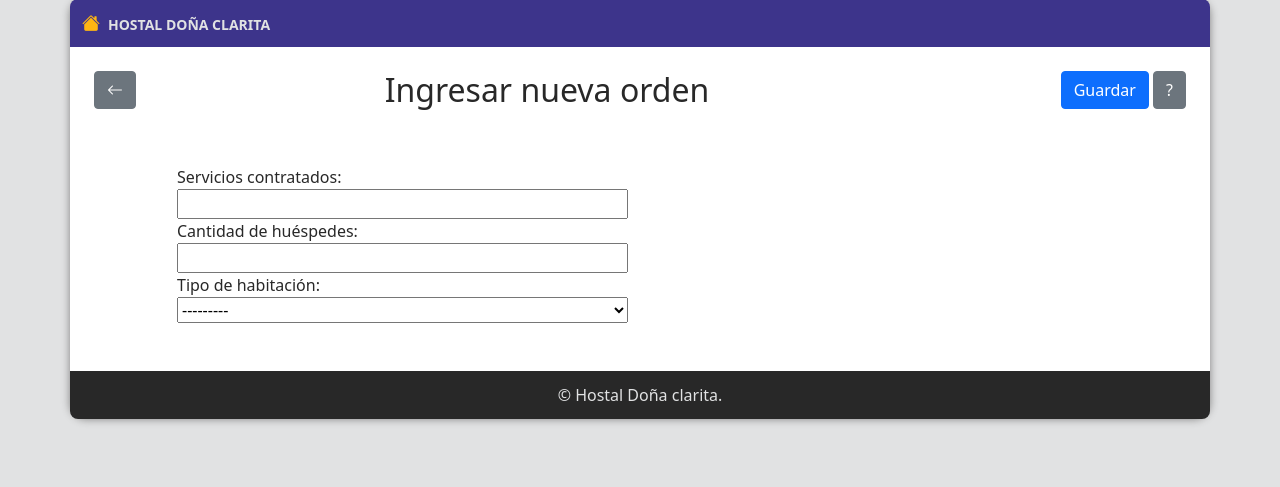
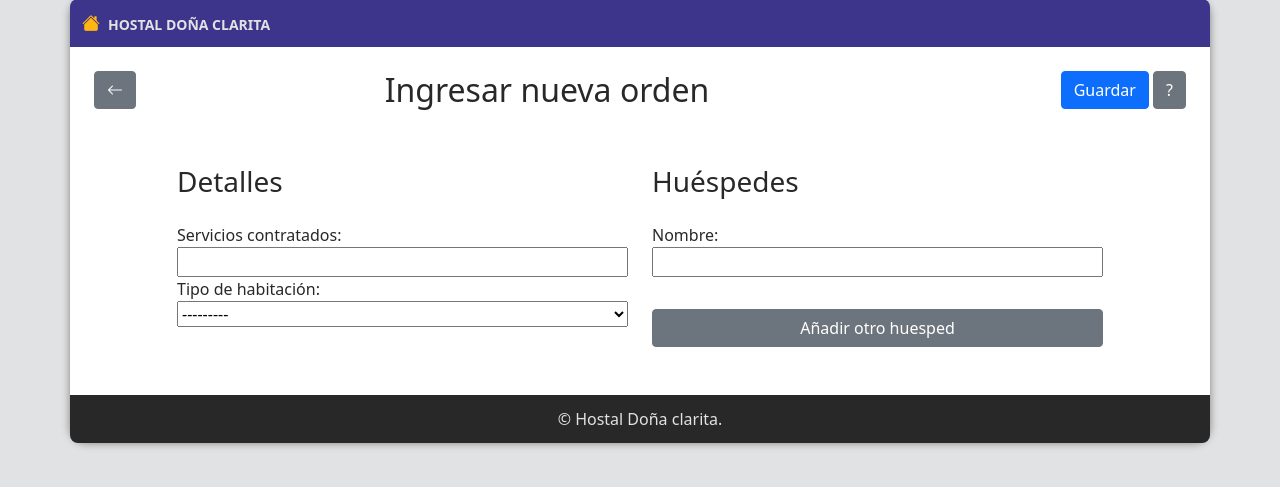
Before and after one commit to 96seba/hostal-clarita, a Django app: page /panel/cliente/ordenes_compra/ingresar/ in a window 1280 px wide. Shown: the part 25-512 px from the top of the page. Run offline with Django 3.2, Linux system fonts and the light colour scheme.

Commit message:
CU4 ingresar OC + CU9 ingresar huéspedes

```diff
--- a/Negocio/forms.py
+++ b/Negocio/forms.py
@@ -1,5 +1,5 @@
 from django import forms
-from .models import OrdenDeCompra
+from .models import OrdenDeCompra, Huesped
 
 
 class FormularioOrdenCompra(forms.ModelForm):
@@ -7,11 +7,17 @@ class FormularioOrdenCompra(forms.ModelForm):
         model = OrdenDeCompra
         fields = [
             'servicios_contratados',
-            'cantidad_huespedes',
             'tipos_habitacion'
         ]
         labels = {
             'servicios_contratados': 'Servicios contratados',
-            'cantidad_huespedes': 'Cantidad de huéspedes',
             'tipos_habitacion': 'Tipo de habitación',
         }
+
+
+FormulariosHuespedes = forms.modelformset_factory(
+    Huesped,
+    fields=('nombre_huesped',),
+    extra=1,
+    labels={'nombre_huesped': 'Nombre'}
+)
--- a/Negocio/views.py
+++ b/Negocio/views.py
@@ -1,8 +1,8 @@
 from django.shortcuts import render, redirect
 from Usuarios.models import Roles
 from Usuarios.forms import FormularioUsuario, FormularioCliente
-from .models import OrdenDeCompra
-from .forms import FormularioOrdenCompra
+from .models import OrdenDeCompra, Huesped
+from .forms import FormularioOrdenCompra, FormulariosHuespedes
 
 
 def registro_cliente(request):
@@ -10,13 +10,13 @@ def registro_cliente(request):
         datos_usuario = FormularioUsuario(request.POST)
         datos_cliente = FormularioCliente(request.POST)
         if datos_usuario.is_valid() and datos_cliente.is_valid():
-            # guardar y manipular los datos del nuevo usuario
+            # guarda en un objeto y manipula los datos del nuevo usuario
             nuevo_usuario = datos_usuario.save(commit=False)
             nuevo_usuario.id_rol = Roles.objects.get(id_rol=3)
-            # guardar y manipular los datos del nuevo cliente
+            # guarda en un objeto y manipula los datos del nuevo cliente
             nuevo_cliente = datos_cliente.save(commit=False)
             nuevo_cliente.usuario = nuevo_usuario
-            # almacenar los datos
+            # almacena los objetos en la base de datos
             nuevo_usuario.save()
             nuevo_cliente.save()
             return redirect('index')
@@ -33,19 +33,38 @@ def listar_ordenes_compra(request):
     # recuperar el rut del cliente actualmente logueado
     rut_usuario = request.user.cliente.rut_cliente
     # recuperar todas las OC de ese cliente
-    lista_oc = OrdenDeCompra.objects.filter(rut_cliente=rut_usuario)
+    lista_oc = OrdenDeCompra.objects.filter(rut_cliente=rut_usuario).order_by('-fecha_orden_compra')
     # enviarlas a la vista
+    for oc in lista_oc:
+        print(oc)
     return render(request, 'Negocio/lista_orden_compra.html', {'lista_oc': lista_oc})
 
 
 def registro_orden_compra(request):
     if request.method == 'POST':
-        if 'datos_oc' in request.POST:
-            pass
-        elif 'datos_huesped' in request.POST:
-            pass
-        elif 'guardar' in request.POST:
-            pass
+        datos_oc = FormularioOrdenCompra(request.POST)
+        lista_huespedes = FormulariosHuespedes(data=request.POST)
+        if datos_oc.is_valid() and lista_huespedes.is_valid():
+            # almacena los datos de los formularios en objetos
+            # para después añadirle los atributos faltantes
+            nueva_oc = datos_oc.save(commit=False)
+            nuevos_huespedes = lista_huespedes.save(commit=False)
+            # añade la referencia al cliente y el total de huespedes
+            # a la OC almacena la oc en la base de datos
+            nueva_oc.rut_cliente = request.user.cliente
+            nueva_oc.cantidad_huespedes = lista_huespedes.total_form_count()
+            nueva_oc.save()
+            # añade la referencia a la OC a cada huesped
+            # y almacenarlos en la base de datos
+            for huesped in nuevos_huespedes:
+                huesped.id_orden_compra = nueva_oc
+                huesped.save()
+            return redirect('listar_ordenes_compra')
     else:
         form_oc = FormularioOrdenCompra()
-    return render(request, 'Negocio/registro_orden_compra.html', {'form_oc': form_oc})
+        form_huespedes = FormulariosHuespedes(queryset=Huesped.objects.none())
+    return render(
+        request,
+        'Negocio/registro_orden_compra.html',
+        {'form_oc': form_oc, 'form_huespedes': form_huespedes}
+    )
--- /dev/null
+++ b/static/js/form_dinamico_huespedes.js
@@ -0,0 +1,25 @@
+// Permite añadir dinámicamente formularios a un formset.
+// Actualmente configurado para funcionar con la lista de huéspedes
+// en el formulario de creación de Orden de Compra.
+
+
+let formHuesped = document.querySelectorAll(".form-huesped");
+let container = document.querySelector("#form-huespedes");
+let addButton = document.querySelector("#add-form");
+let totalForms = document.querySelector("#id_form-TOTAL_FORMS");
+
+let formNum = formHuesped.length - 1;
+addButton.addEventListener("click", addForm);
+
+function addForm(e) {
+  e.preventDefault();
+
+  let newForm = formHuesped[0].cloneNode(true);
+  let formRegex = RegExp(`form-(\\d){1}-`, "g");
+
+  formNum++;
+  newForm.innerHTML = newForm.innerHTML.replace(formRegex, `form-${formNum}-`);
+  container.insertBefore(newForm, addButton);
+
+  totalForms.setAttribute("value", `${formNum + 1}`);
+}
--- a/templates/Negocio/registro_orden_compra.html
+++ b/templates/Negocio/registro_orden_compra.html
@@ -27,7 +27,20 @@
                 <div class="row">
                     <div class="col-md-6">
                         <div class="form-group d-grid mb-4">
+                        <h3 class="mb-4">Detalles</h3>
                             {{ form_oc }}
+                        </div>
+                    </div>
+                    <div class="col-md-6">
+                        <div id="form-huespedes" class="form-group d-grid mb-4">
+                            {{ form_huespedes.management_form }}
+                            <h3 class="mb-4">Huéspedes</h3>
+                            {% for form_huesped in form_huespedes %}
+                            <div class="form-huesped d-grid mb-4">
+                                {{ form_huesped }}
+                            </div>
+                            {% endfor %}
+                            <button id="add-form" type="button" class="btn btn-secondary mt-2">Añadir otro huesped</button>
                         </div>
                     </div>
                 </div>
@@ -40,5 +53,6 @@
         </div>
     </form>
     </article>
+    <script src="{% static 'js/form_dinamico_huespedes.js' %}"></script>
 
 {% endblock contenido %}
```
Also changed, not shown: templates/Negocio/lista_orden_compra.html (+4 -6 lines).
